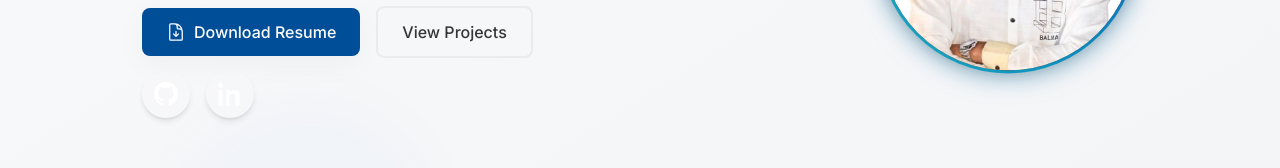
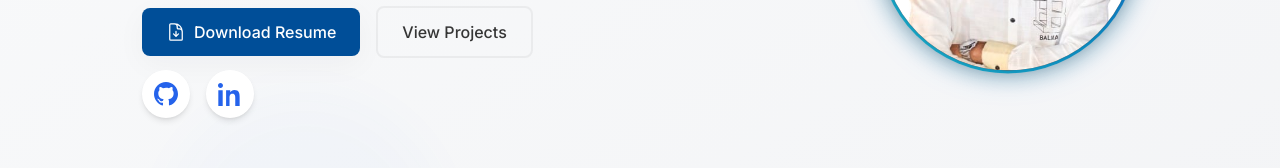
Before and after one commit to tej789/MyPortfolio, a React (Create React App) app in the folder client/: page / in a window 1280 px wide. Shown: the part 452-620 px from the top of the page. Built offline with nearby package versions, Linux system fonts and the light colour scheme.

Commit message:
Add Linkedin and Github Button on Hero section

```diff
--- a/client/src/components/Hero.js
+++ b/client/src/components/Hero.js
@@ -160,7 +160,7 @@ const Hero = ({ scrollToSection }) => {
                 rel="noreferrer"
                 aria-label="GitHub profile"
                 title="View my code"
-                className="p-3 rounded-full bg-white/10 dark:bg-white/10 text-white/90 hover:text-[#00aaff] shadow-md hover:shadow-[0_0_18px_rgba(0,170,255,0.8)] transform hover:scale-[1.18] transition duration-300 ease-out backdrop-blur-sm"
+                className="p-3 rounded-full bg-white dark:bg-white/10 text-primary-600 dark:text-white/90 hover:text-[#00aaff] shadow-md hover:shadow-[0_0_18px_rgba(0,170,255,0.8)] transform hover:scale-[1.18] transition duration-300 ease-out backdrop-blur-sm"
               >
                 <GitHubIcon className="w-6 h-6" />
               </a>
@@ -170,7 +170,7 @@ const Hero = ({ scrollToSection }) => {
                 rel="noreferrer"
                 aria-label="LinkedIn profile"
                 title="Connect with me"
-                className="p-3 rounded-full bg-white/10 dark:bg-white/10 text-white/90 hover:text-[#00aaff] shadow-md hover:shadow-[0_0_18px_rgba(0,170,255,0.8)] transform hover:scale-[1.18] transition duration-300 ease-out backdrop-blur-sm"
+                className="p-3 rounded-full bg-white dark:bg-white/10 text-primary-600 dark:text-white/90 hover:text-[#00aaff] shadow-md hover:shadow-[0_0_18px_rgba(0,170,255,0.8)] transform hover:scale-[1.18] transition duration-300 ease-out backdrop-blur-sm"
               >
                 <LinkedInIcon className="w-6 h-6" />
               </a>
```
